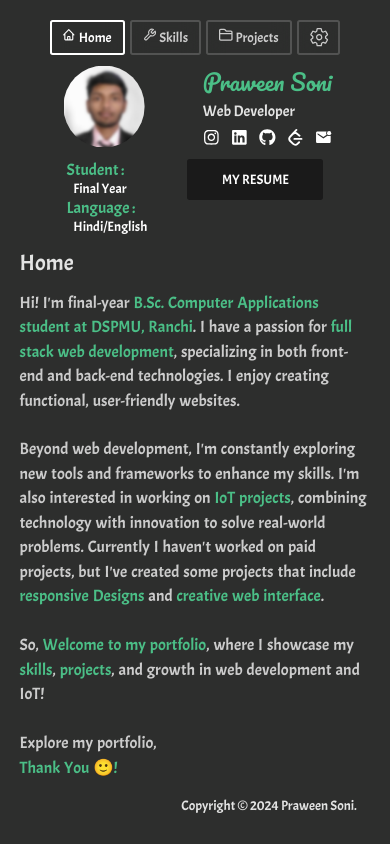
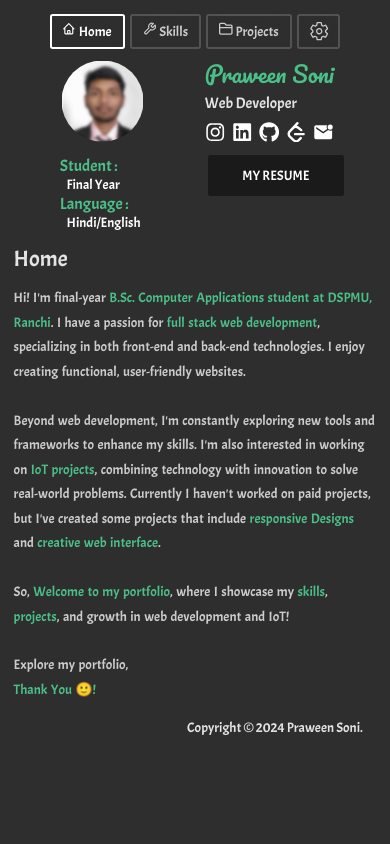
Before and after one commit to PraweenSoni/Portfolio, a React (Vite) app: page / in a window 390 px wide. Built offline with nearby package versions, Linux system fonts and the light colour scheme; a web font is replaced by a local one.

Commit message:
Responsivness for Mobile/Tabs

```diff
--- a/src/App.css
+++ b/src/App.css
@@ -7,17 +7,17 @@
   /* overflow: hidden; */
 }
 
-.center{
+.center {
   display: flex;
   justify-content: center;
   align-items: center;
 }
-.profilecard{
+.profilecard {
   position: fixed;
   width: 27%;
   min-width: 21rem;
 }
-.profilecard > .profile{
+.profilecard > .profile {
   display: flex;
   align-items: center;
   justify-content: space-evenly;
@@ -26,7 +26,7 @@
   height: clamp(3rem, calc(1vw + 6.5rem), 8rem);
   width: clamp(3rem, calc(1vw + 6.5rem), 8rem);
   border-radius: 50%;
-  padding: .4rem;
+  padding: 0.4rem;
   margin-right: 1rem;
   position: relative;
   /* top: -45px; */
@@ -37,28 +37,27 @@
   filter: drop-shadow(0 0 1rem var(--primary-colour));
 }
 
-
-.profilecard div h2{
-  font-size: clamp(1.5rem, calc(.5vw + 1.5rem), 3rem);
-  font-family: 'Pacifico', cursive;
+.profilecard div h2 {
+  font-size: clamp(1.5rem, calc(0.5vw + 1.5rem), 3rem);
+  font-family: "Pacifico", cursive;
   color: var(--primary-colour);
 }
-.profilecard div h4{
-  font-size: clamp(1rem, calc(.4vw + 1rem), 1.8rem);
+.profilecard div h4 {
+  font-size: clamp(1rem, calc(0.4vw + 1rem), 1.8rem);
 }
-.profilecard div .icons{
+.profilecard div .icons {
   margin-top: calc(1vh);
   width: 100%;
   display: flex;
   justify-content: space-between;
 }
 
-.profilecard div .icons a{
+.profilecard div .icons a {
   color: var(--white);
-  font-size: clamp(1rem, calc(.8vw + 1rem), 2.2rem);
-  transition: ease .3s;
+  font-size: clamp(1.5rem, calc(0.8vw + 1rem), 2rem);
+  transition: ease 0.3s;
 }
-.profilecard div .icons .insta{
+.profilecard div .icons .insta {
   margin-left: 0;
 }
 .profilecard div .icons .insta:hover {
@@ -78,7 +77,7 @@
 }
 
 /* Resume Button code */
-.profilecard .otherDetails .resumeBtn{
+.profilecard .otherDetails .resumeBtn {
   width: 10rem;
   /* height: 4rem;
   width: 100%;
@@ -93,7 +92,7 @@
   text-align: center;
   /* transform-origin: 50% 50% -25px; other style */
   transition: all 0.3s;
-    border-radius: .2rem;
+  border-radius: 0.2rem;
 }
 
 .profilecard .otherDetails .text-1 {
@@ -107,7 +106,7 @@
   background-color: var(--primary-colour);
   color: #131313;
 }
-.profilecard .otherDetails .text-2 svg{
+.profilecard .otherDetails .text-2 svg {
   font-size: 1.5rem;
 }
 .profilecard .otherDetails .btn:hover .text-2 {
@@ -115,26 +114,26 @@
   cursor: pointer;
 }
 
-.profilecard .otherDetails{
+.profilecard .otherDetails {
   display: flex;
   justify-content: space-evenly;
-  padding: .5rem;
+  padding: 0.5rem;
 }
-.profilecard .otherDetails .other{
+.profilecard .otherDetails .other {
   /* width: 16rem; */
   max-width: 16.5rem;
 }
 
-.otherDetails .other div > span{
+.otherDetails .other div > span {
   color: var(--primary-colour);
   font-size: 1.2rem;
 }
-.otherDetails .other div > p{
+.otherDetails .other div > p {
   color: var(--white);
-  margin-left: .5rem;
+  margin-left: 0.5rem;
 }
 
-.sectionContainer{
+.sectionContainer {
   /* width: 64rem; */
   position: relative;
   /* left: 22rem; */
@@ -155,28 +154,37 @@
     animation: logo-spin infinite 20s linear;
   }
 } */
-@media(max-width: 570px) {
-  .profilecard{
+@media (max-width: 998px) {
+  #root {
+    padding: min(1rem, 5%);
+  }
+
+  .profilecard {
+    position: absolute;
+    width: 20rem;
+    min-width: 20rem;
+    top: 3rem;
+  }
+  /* .profilecard div .icons a{
+    margin: 0 .5rem;
+  }
+  .sectionContainer{
+    width: 28rem;
+    left: -3rem;
+  } */
+}
+@media (max-width: 570px) {
+  .profilecard {
     width: 100%;
     position: relative;
     top: 3rem;
+  }
+  .profilecard .otherDetails .other {
+    width: 10rem;
+    padding-left: 1rem;
   }
   /* .profilecard .profile .MyPic{
     height: 5rem;
     width: 5rem;
   } */
 }
-/* @media(max-width: 998px) {
-  .profilecard{
-    position: absolute;
-    width: 24rem;
-    top: 6rem;
-  }
-  .profilecard div .icons a{
-    margin: 0 .5rem;
-  }
-  .sectionContainer{
-    width: 28rem;
-    left: -3rem;
-  }
-} */
--- a/src/index.css
+++ b/src/index.css
@@ -14,10 +14,10 @@
   text-rendering: optimizeLegibility;
   -webkit-font-smoothing: antialiased;
   -moz-osx-font-smoothing: grayscale;
-  font-family: 'Acme', sans-serif;
+  font-family: "Acme", sans-serif;
 }
 
-*{
+* {
   margin: 0;
   padding: 0;
   box-sizing: border-box;
@@ -26,47 +26,62 @@
 /* .HomeSec{
   height: 70vh;
 } */
-.HomeSec p{
+.HomeSec p {
   line-height: 1.8rem;
-  word-spacing: .1rem;
+  word-spacing: 0.1rem;
   font-size: 1.2rem;
-  color: var(--txt-white)
+  color: var(--txt-white);
 }
-.HomeSec p span{
+.HomeSec p span {
   color: var(--primary-colour);
 }
 
-.project-card-container{
+.project-card-container {
   width: 100%;
   display: grid;
   grid-template-columns: repeat(auto-fit, minmax(20rem, 1fr));
   gap: 1.5rem;
 }
 
-footer{
+footer {
   position: absolute;
   right: 4rem;
   display: none;
 }
+@media (max-width: 998px) {
+  nav {
+    right: 2rem;
+  }
+  .HomeSec p {
+    font-size: 1.1rem;
+  }
+}
 
- @media(max-width: 570px) {
+@media (max-width: 570px) {
   html {
-      font-size: 85%;
+    font-size: 85%;
   }
-  footer{
+  .HomeSec p {
+    font-size: 1rem;
+  }
+  .skills-category h4 {
+    font-size: 1.1rem;
+  }
+  .skill-item {
+    font-size: 0.9rem;
+  }
+  .project-card-title {
+    font-size: 1.3rem;
+  }
+  footer {
     display: block;
     right: 1rem;
     bottom: -6rem;
   }
 }
-/*
-@media(max-width: 570px) {
-  .project-card-container{
-    width: 95%;
-  }
-} */
+
 /* @media (prefers-color-scheme: light) {
-  :root {
+:root {
     color: #213547;
     background-color: #ffffff;
   }
--- a/src/styles/Sections.css
+++ b/src/styles/Sections.css
@@ -10,6 +10,13 @@ main h3{
     font-size: clamp(1.5rem, calc(.5vw + 1.5rem), 3rem);;
     margin-bottom: 1rem;
 }
+@media(max-width: 998px) {
+   main{
+    width: 58%;
+    top: 3.5rem;
+    padding: 0;
+   }
+}
 
 @media(max-width: 570px) {
    main{
--- a/src/styles/SkillsCategory.css
+++ b/src/styles/SkillsCategory.css
@@ -39,6 +39,11 @@
   cursor: pointer;
 }
 
+@media(max-width: 998px) {
+  .skills-category{
+    width: 100%;
+  }
+}
 @media(max-width: 570px) {
   .skills-category{
     width: 100%;
```
Lines whose indentation alone changed are shown as unchanged.
